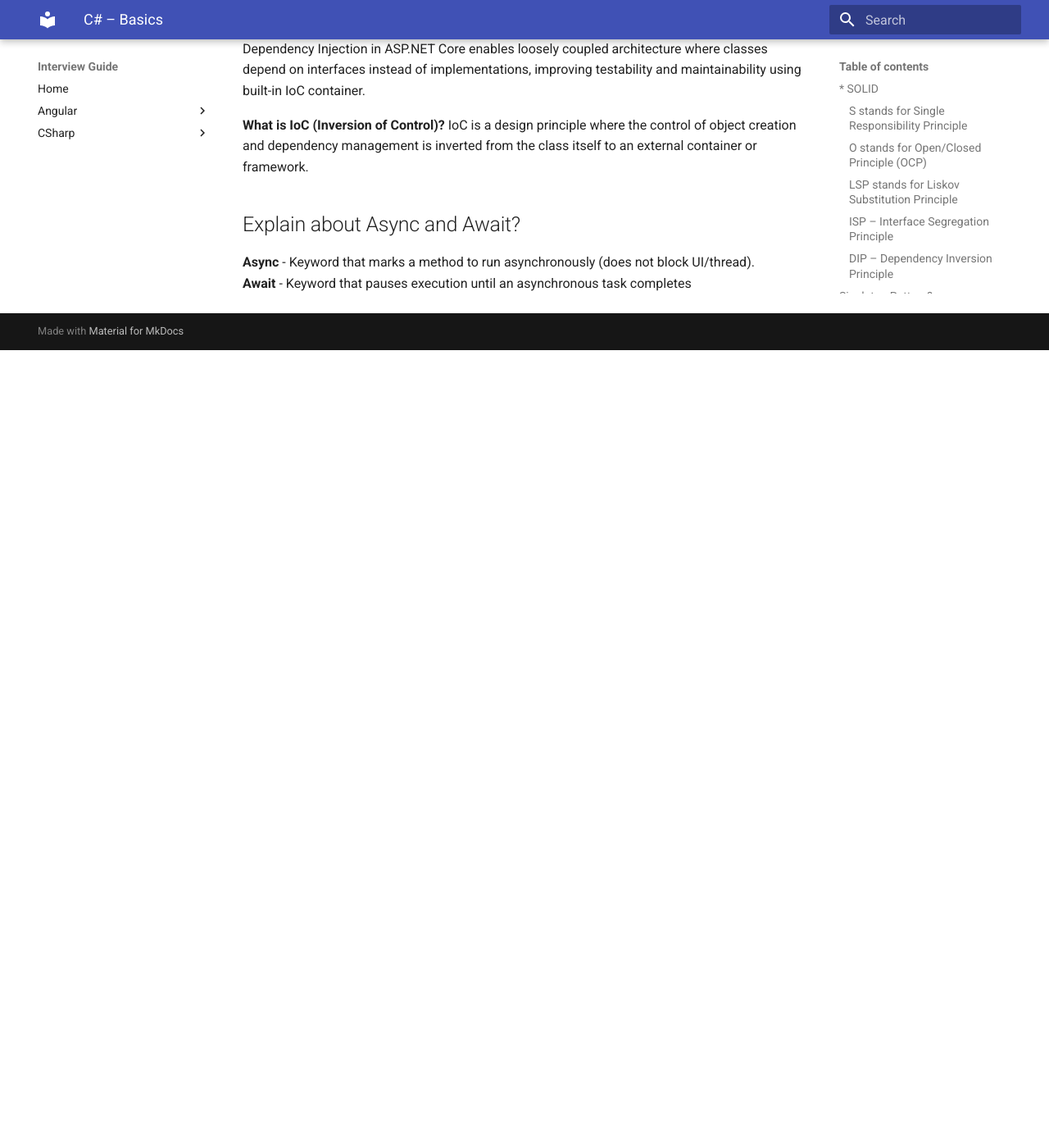
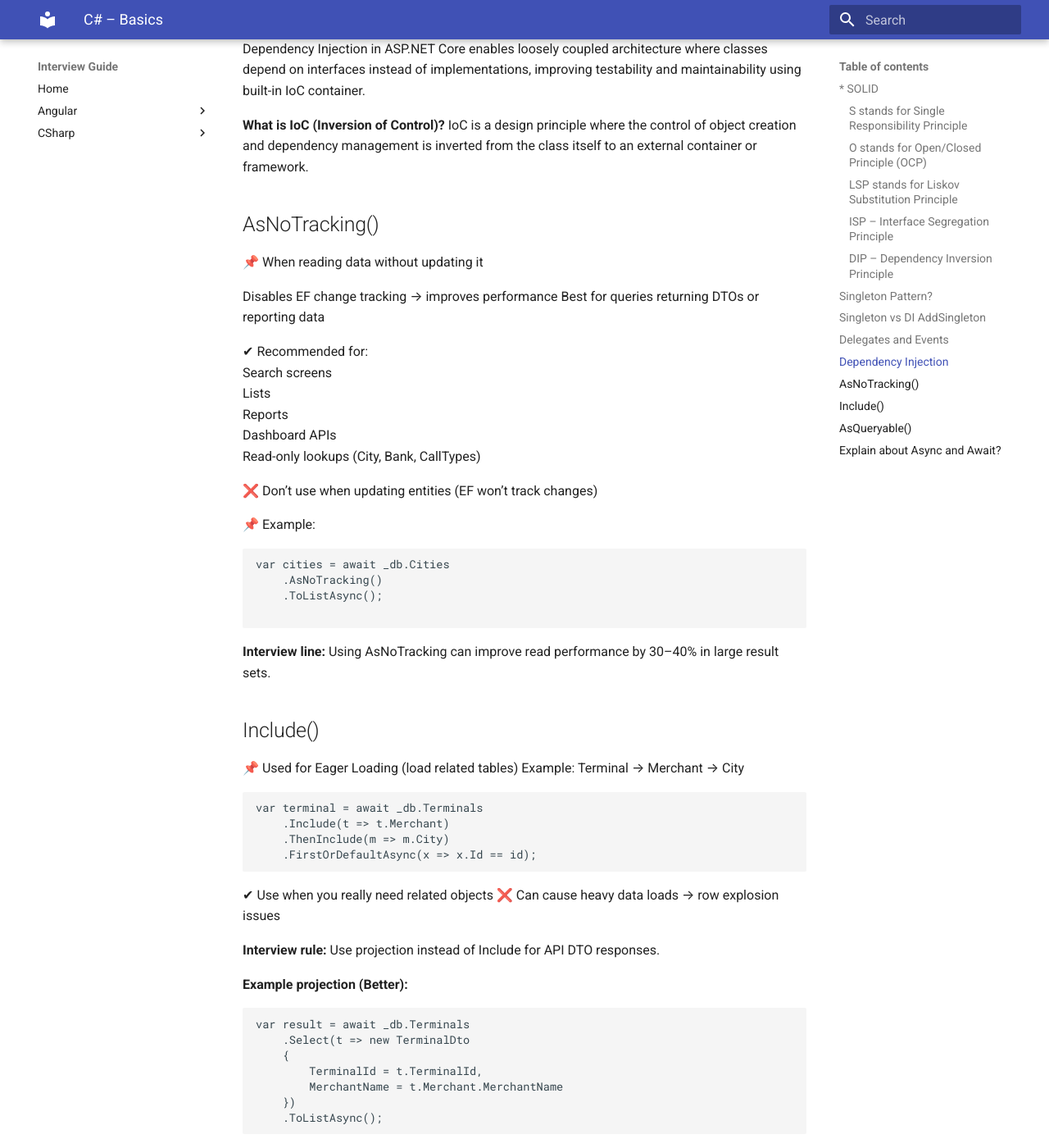
Before and after one commit to subbu-cpu97/Interview-guide, an MkDocs documentation site: the page built from docs/CSharp/csharp-guide.md, in a window 1280 px wide and 1400 px high, scrolled down 12154 px. Shown: the whole window at 82% size. Built offline with MkDocs 1.6.1 and Material for MkDocs 9.7.7, drawn with Linux system fonts in a browser that asks for light colours; before the commit the page ends 12581 px from its top, so only the background shows below that; some of the changed text lies outside the part shown.

Commit message:
Update csharp-guide.md

````diff
--- a/docs/CSharp/csharp-guide.md
+++ b/docs/CSharp/csharp-guide.md
@@ -576,6 +576,81 @@ Dependency Injection in ASP.NET Core enables loosely coupled architecture where
 **What is IoC (Inversion of Control)?**
 IoC is a design principle where the control of object creation and dependency management is inverted from the class itself to an external container or framework.
 
+## AsNoTracking()
+
+📌 When reading data without updating it
+
+Disables EF change tracking → improves performance
+Best for queries returning DTOs or reporting data
+
+✔ Recommended for:
+    Search screens
+    Lists
+    Reports
+    Dashboard APIs
+    Read-only lookups (City, Bank, CallTypes)
+
+❌ Don’t use when updating entities (EF won’t track changes)
+
+📌 Example:
+```CSharp
+var cities = await _db.Cities
+    .AsNoTracking()
+    .ToListAsync();
+
+```
+
+**Interview line:**
+Using AsNoTracking can improve read performance by 30–40% in large result sets.
+
+## Include()
+📌 Used for Eager Loading (load related tables)
+Example: Terminal → Merchant → City
+```CSharp
+var terminal = await _db.Terminals
+    .Include(t => t.Merchant)
+    .ThenInclude(m => m.City)
+    .FirstOrDefaultAsync(x => x.Id == id);
+```
+
+✔ Use when you really need related objects
+❌ Can cause heavy data loads → row explosion issues
+
+**Interview rule:**
+Use projection instead of Include for API DTO responses.
+
+**Example projection (Better):**
+```CSharp
+var result = await _db.Terminals
+    .Select(t => new TerminalDto
+    {
+        TerminalId = t.TerminalId,
+        MerchantName = t.Merchant.MerchantName
+    })
+    .ToListAsync();
+```
+## AsQueryable()
+
+📌 Converts collection to IQueryable<T> so EF can build dynamic queries
+Used when applying filters later
+
+**Example:**
+```Csharp
+var query = _db.Terminals.AsQueryable();
+
+if(cityId != null)
+    query = query.Where(t => t.Merchant.CityId == cityId);
+
+if(bankId != null)
+    query = query.Where(t => t.BankId == bankId);
+
+var result = await query.ToListAsync();
+```
+
+✔ Very useful in search screens with multiple filters
+✔ Building queries dynamically
+
+
 ## Explain about Async and Await?
 
 **Async** - Keyword that marks a method to run asynchronously (does not block UI/thread).
````
